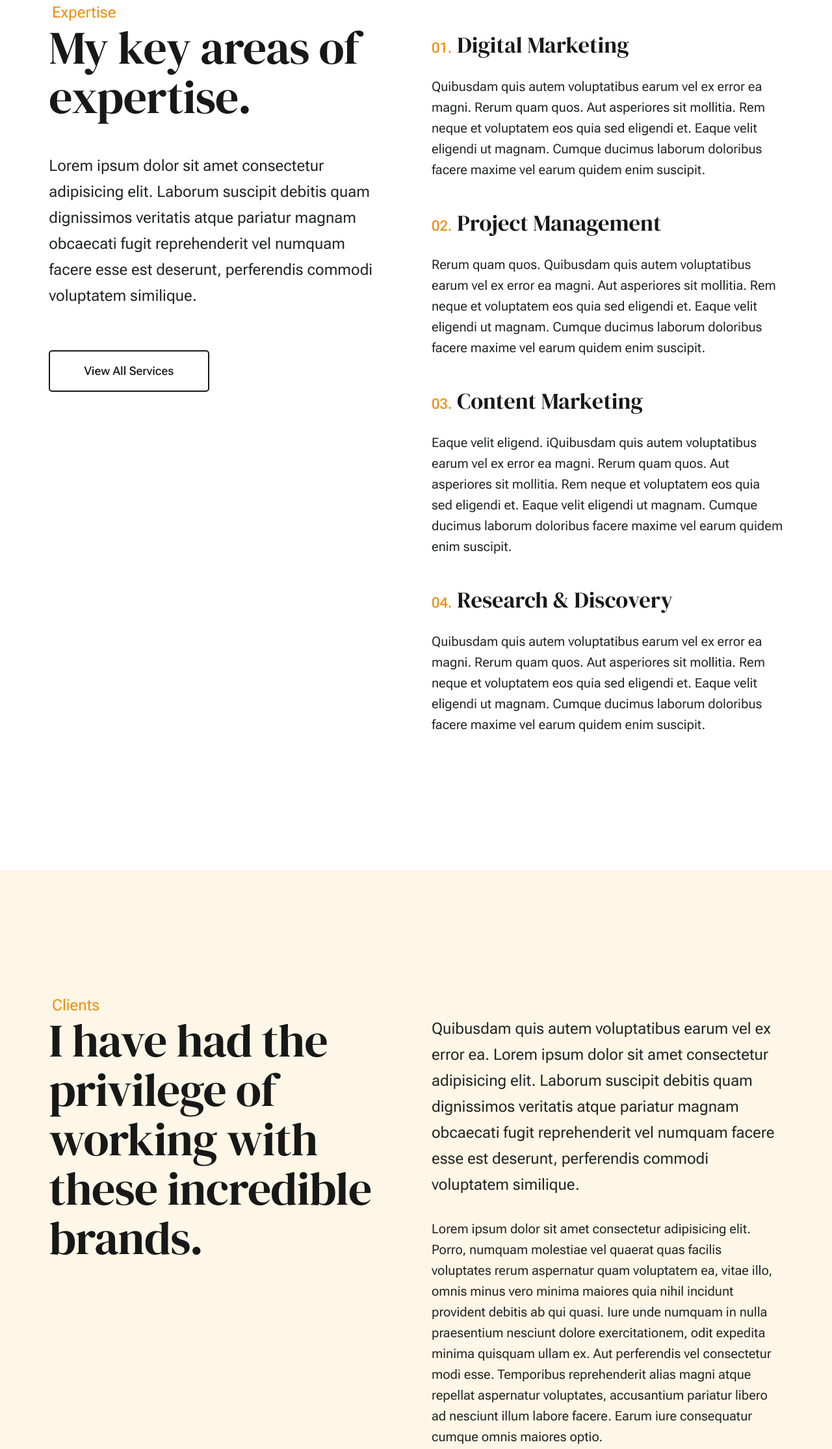
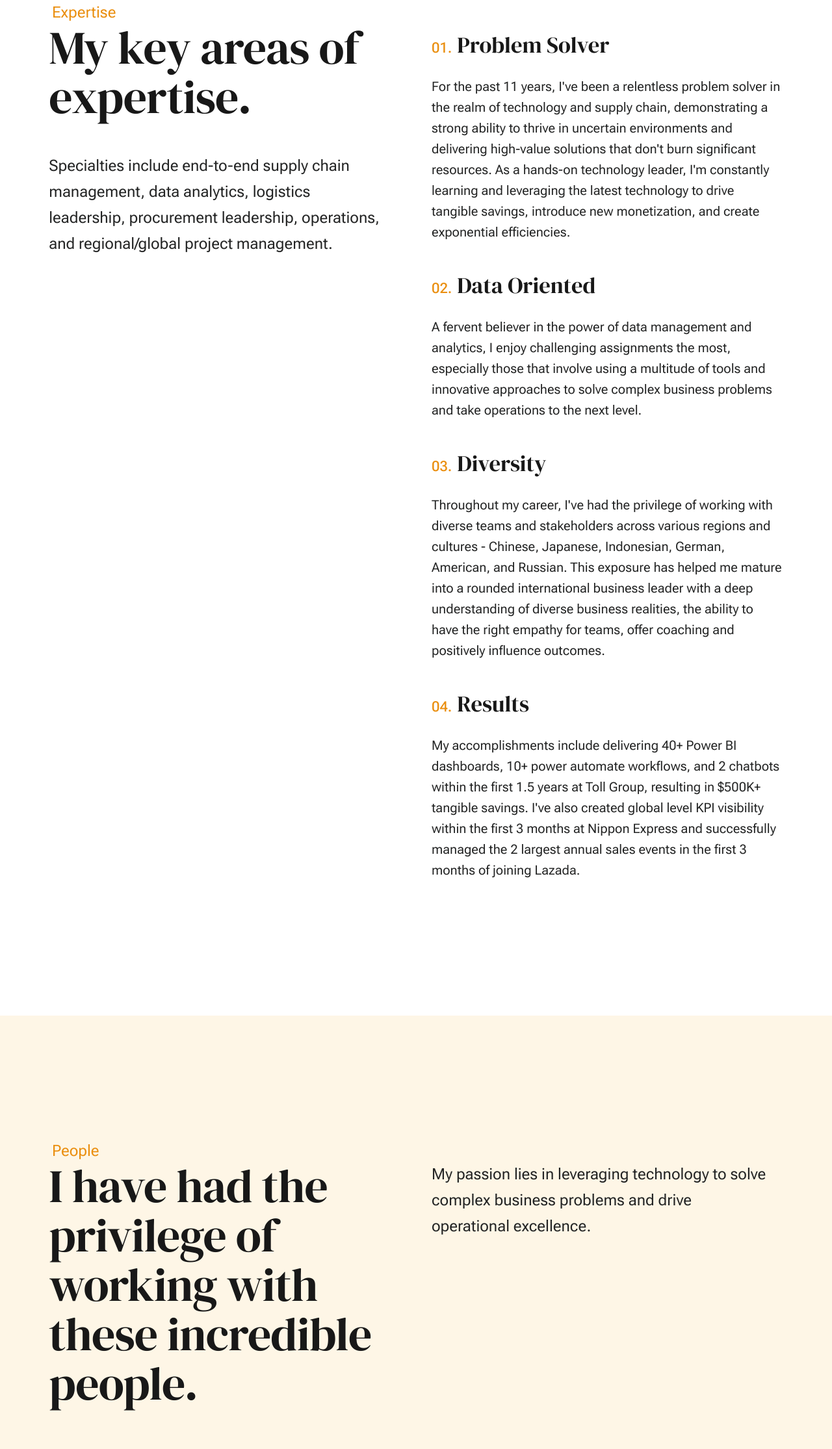
Before and after one commit to tamalchowdhury/adnansite, a plain HTML site: page index.html in a window 1280 px wide. Shown: the part 2637-4867 px from the top of the page at 65% size. Drawn offline with Linux system fonts and the light colour scheme.

Commit message:
Updates the home page with portfolio

```diff
--- a/index.html
+++ b/index.html
@@ -6,7 +6,7 @@
     ================================================== -->
     <meta charset="utf-8">
     <meta name="viewport" content="width=device-width, initial-scale=1">
-    <title>Monica</title>
+    <title>Adnan Azad</title>
 
     <script>
         document.documentElement.classList.remove('no-js');
@@ -66,14 +66,11 @@
                 <nav class="s-header__nav">
 
                     <ul class="s-header__menu-links">
-                        <li><a href="about.html">About</a></li>
-                        <li><a href="services.html">Services</a></li>
-                        <li><a href="blog.html">Journal</a></li>
-                        <li><a href="contact.html">Contact</a></li>
+                        <!-- <li><a href="contact.html">Contact</a></li> -->
                     </ul> <!-- s-header__menu-links -->
 
                     <div class="s-header__contact">
-                        <a href="contact.html" class="btn btn--primary s-header__contact-btn">Let's Work Together</a>
+                        <a href="mailto:adnan@adnanazad.co" class="btn btn--primary s-header__contact-btn">Let's Work Together</a>
                     </div> <!-- s-header__contact -->
 
                 </nav> <!-- end s-header__nav -->
@@ -217,7 +214,7 @@
                             </h2>
 
                             <p class="lead">
-                            Lorem ipsum dolor sit amet consectetur adipisicing elit. Laborum suscipit debitis quam dignissimos veritatis atque pariatur magnam obcaecati fugit reprehenderit vel numquam facere esse est deserunt, perferendis commodi voluptatem similique.
+                                Specialties include end-to-end supply chain management, data analytics, logistics leadership, procurement leadership, operations, and regional/global project management.
                             </p>
                         </div> <!-- end section-header -->
 
@@ -226,49 +223,43 @@
                             <div class="grid-list-items list-items show-ctr">
                                 <div class="grid-list-items__item list-items__item">
                                     <div class="grid-list-items__title list-items__item-header">
-                                        <h3 class="list-items__item-title">Digital Marketing</h3>
+                                        <h3 class="list-items__item-title">Problem Solver</h3>
                                     </div>
                                     <div class="grid-list-items__text list-items__item-text">
                                         <p>
-                                        Quibusdam quis autem voluptatibus earum vel ex error ea magni. Rerum quam quos. Aut asperiores
-                                        sit mollitia. Rem neque et voluptatem eos quia sed eligendi et. Eaque velit eligendi ut
-                                        magnam. Cumque ducimus laborum doloribus facere maxime vel earum quidem enim suscipit.
+                                            For the past 11 years, I've been a relentless problem solver in the realm of technology and supply chain, demonstrating a strong ability to thrive in uncertain environments and delivering high-value solutions that don't burn significant resources. As a hands-on technology leader, I'm constantly learning and leveraging the latest technology to drive tangible savings, introduce new monetization, and create exponential efficiencies.
                                         </p>
                                     </div>
                                 </div> <!-- list-item -->
                                 <div class="grid-list-items__item list-items__item">
                                     <div class="grid-list-items__title list-items__item-header">
-                                        <h3 class="list-items__item-title">Project Management</h3>
+                                        <h3 class="list-items__item-title">Data Oriented</h3>
                                     </div>
                                     <div class="grid-list-items__text list-items__item-text">
                                         <p>
-                                        Rerum quam quos. Quibusdam quis autem voluptatibus earum vel ex error ea magni. Aut asperiores
-                                        sit mollitia. Rem neque et voluptatem eos quia sed eligendi et. Eaque velit eligendi ut
-                                        magnam. Cumque ducimus laborum doloribus facere maxime vel earum quidem enim suscipit.
+                                            A fervent believer in the power of data management and analytics, I enjoy challenging assignments the most, especially those that involve using a multitude of tools and innovative approaches to solve complex business problems and take operations to the next level.
                                         </p>
                                     </div>
                                 </div> <!-- list-expertise__item -->
                                 <div class="grid-list-items__item list-items__item">
                                     <div class="grid-list-items__title list-items__item-header">
-                                        <h3 class="list-items__item-title">Content Marketing</h3>
+                                        <h3 class="list-items__item-title">Diversity</h3>
                                     </div>
                                     <div class="grid-list-items__text list-items__item-text">
                                         <p>
-                                        Eaque velit eligend. iQuibusdam quis autem voluptatibus earum vel ex error ea magni.
-                                        Rerum quam quos. Aut asperiores sit mollitia. Rem neque et voluptatem eos quia sed eligendi et.
-                                        Eaque velit eligendi ut magnam. Cumque ducimus laborum doloribus facere maxime vel earum quidem enim suscipit.
+                                            Throughout my career, I've had the privilege of working with diverse teams and stakeholders across various regions and cultures - Chinese, Japanese, Indonesian, German, American, and Russian. This exposure has helped me mature into a rounded international business leader with a deep understanding of diverse business realities, the ability to have the right empathy for teams, offer coaching and positively influence outcomes.
+
                                         </p>
                                     </div>
                                 </div> <!-- list-expertise__item -->
                                 <div class="grid-list-items__item list-items__item">
                                     <div class="grid-list-items__title list-items__item-header">
-                                        <h3 class="list-items__item-title">Research & Discovery</h3>
+                                        <h3 class="list-items__item-title">Results</h3>
                                     </div>
                                     <div class="grid-list-items__text list-items__item-text">
                                         <p>
-                                        Quibusdam quis autem voluptatibus earum vel ex error ea magni. Rerum quam quos. Aut asperiores
-                                        sit mollitia. Rem neque et voluptatem eos quia sed eligendi et. Eaque velit eligendi ut
-                                        magnam. Cumque ducimus laborum doloribus facere maxime vel earum quidem enim suscipit.
+                                            My accomplishments include delivering 40+ Power BI dashboards, 10+ power automate workflows, and 2 chatbots within the first 1.5 years at Toll Group, resulting in $500K+ tangible savings. I've also created global level KPI visibility within the first 3 months at Nippon Express and successfully managed the 2 largest annual sales events in the first 3 months of joining Lazada.
+
                                         </p>
                                     </div>
                                 </div> <!-- list-expertise__item -->
@@ -276,9 +267,7 @@
                             </div> <!-- grid-list-items -->
                         </div> <!-- end s-expertise__content-main -->
 
-                        <div class="s-expertise__content-btn grid-section-split__bottom">
-                            <a href="services.html" class="btn btn--stroke u-fullwidth">View All Services</a>
-                        </div> <!-- end s-about__content-btn -->
+
 
                     </div> <!-- end grid-block-->
                 </div> <!-- end s-expertise__content -->
@@ -293,27 +282,18 @@
                     <div class="column xl-12 grid-block grid-section-split">
 
                         <div class="section-header grid-section-split__header">
-                            <div class="text-pretitle">Clients</div>
+                            <div class="text-pretitle">People</div>
                             <h2 class="text-display-title">
-                            I have had the privilege of working with these incredible brands.
+                            I have had the privilege of working with these incredible people.
                             </h2>
                         </div> <!-- end section-header -->
 
                         <div class="grid-section-split__primary">
                             <p class="lead">
-                            Quibusdam quis autem voluptatibus earum vel ex error ea. Lorem ipsum dolor sit amet consectetur
-                            adipisicing elit. Laborum suscipit debitis quam dignissimos veritatis atque pariatur magnam
-                            obcaecati fugit reprehenderit vel numquam facere esse est deserunt, perferendis commodi voluptatem similique.
+                                My passion lies in leveraging technology to solve complex business problems and drive operational excellence.
                             </p>
 
-                            <p>
-                            Lorem ipsum dolor sit amet consectetur adipisicing elit. Porro, numquam molestiae vel quaerat quas
-                            facilis voluptates rerum aspernatur quam voluptatem ea, vitae illo, omnis minus vero minima maiores
-                            quia nihil incidunt provident debitis ab qui quasi. Iure unde numquam in nulla praesentium nesciunt
-                            dolore exercitationem, odit expedita minima quisquam ullam ex. Aut perferendis vel consectetur modi esse.
-                            Temporibus reprehenderit alias magni atque repellat aspernatur voluptates, accusantium pariatur libero ad
-                            nesciunt illum labore facere. Earum iure consequatur cumque omnis maiores optio.
-                            </p>
+
                         </div> <!-- end grid-section-split__primary -->
 
                     </div> <!-- end column -->
@@ -462,12 +442,12 @@
 
                     <div class="s-cta__content">
                         <h2 class="text-display-title">
-                        Get started with a consultation today.
+                        Get in touch with me today.
                         </h2>
                         <p class="lead">
-                        Lorem ipsum dolor sit, amet consectetur adipisicing elit. Quis rem, esse doloribus sint eaque at debitis enim vitae minus expedita ratione dignissimos sit nostrum optio sequi. Ipsa at beatae quam.
+                        Let's work together. Click on the button below to send me an email.
                         </p>
-                        <a href="contact.html" class="btn btn--primary">Let's Work Together</a>
+                        <a href="mailto:adnan@adnanazad.co" class="btn btn--primary">Let's Work Together</a>
                     </div>
 
                 </div>
@@ -565,12 +545,9 @@
         <footer class="s-footer">
             <div class="row s-footer__content">
                 <div class="column xl-6 lg-6 md-12 s-footer__block s-footer__about">
-                    <h3>About Monica</h3>
+                    <h3>About Adnan</h3>
                     <p>
-                    Lorem ipsum dolor sit amet consectetur adipisicing elit. Voluptas illum quasi facere libero,
-                    fugiat laboriosam possimus reprehenderit eveniet vero voluptatum fugit ad quis veritatis suscipit beatae
-                    incidunt perferendis tempore earum hic repellendus quisquam recusandae ipsa id esse. Nobis, aut deleniti.
-                    Lorem ipsum dolor sit amet consectetur, adipisicing elit. Facere ratione dignissimos.
+                        Technology leader with a decade of business experience in analytics
                     </p>
                 </div>
                 <div class="column xl-3 lg-6 md-12 s-footer__block s-footer__site-links">
@@ -588,7 +565,7 @@
                     <h3>Newsletter</h3>
 
                     <p>
-                    Lorem ipsum dolor sit amet consectetur, adipisicing elit. Facere ratione dignissimos.
+                    Enter your email to sign up for the newsletter
                     </p>
 
                     <div class="subscribe-form">
```
